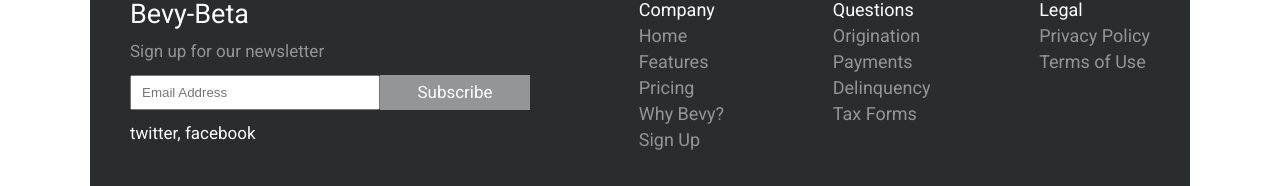
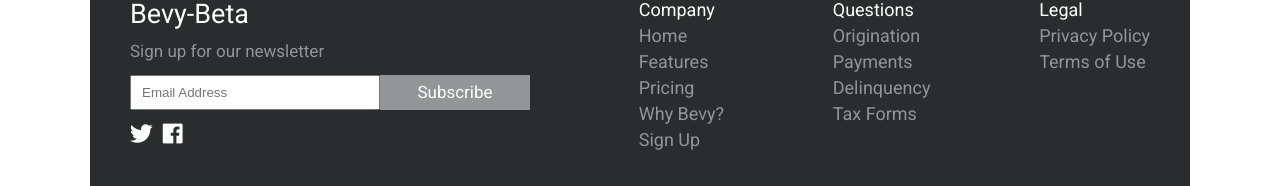
Before and after one commit to clintKunz/Bevy-Beta, a React (Create React App) app in the folder bevy-front-end/: page / in a window 1280 px wide. Shown: the part 2164-2350 px from the top of the page. Built offline with nearby package versions, Linux system fonts and the light colour scheme.

Commit message:
add font awesome and two logos to footer component

```diff
--- a/bevy-front-end/public/index.html
+++ b/bevy-front-end/public/index.html
@@ -20,6 +20,7 @@
       Learn how to configure a non-root public URL by running `npm run build`.
     -->
     <!--Roboto Font-->
+    <link rel="stylesheet" href="https://use.fontawesome.com/releases/v5.5.0/css/all.css" integrity="sha384-B4dIYHKNBt8Bc12p+WXckhzcICo0wtJAoU8YZTY5qE0Id1GSseTk6S+L3BlXeVIU" crossorigin="anonymous">
     <link href="https://fonts.googleapis.com/css?family=Roboto" rel="stylesheet">
     <title>Bevy-Beta</title>
   </head>
--- a/bevy-front-end/src/App.css
+++ b/bevy-front-end/src/App.css
@@ -412,6 +412,12 @@
 	color: #939596;
 }
 
+.footer-container .email-signup .social-links a {
+	text-decoration: none;
+	color: #FFFFFF;
+	margin-right: 10px;
+}
+
 .email-signup .subscribe {
 	display: flex;
 	height: 35px;
--- a/bevy-front-end/src/components/Footer.js
+++ b/bevy-front-end/src/components/Footer.js
@@ -17,7 +17,10 @@
                 Subscribe
                 </div>
             </div>
-            <div className="social-links">twitter, facebook</div>
+            <div className="social-links">
+                <a href="http://www.twitter.com" target='_blank'><i class="fab fa-twitter fa-lg"></i></a>
+                <a href="http://www.facebook.com" target='_blank'><i class="fab fa-facebook fa-lg"></i></a>
+            </div>
         </div>
         <div className="footer-links">
             <h4>Company</h4>
```
Also changed, not shown: 1 other file (tests, documents, lock files or other folders).
